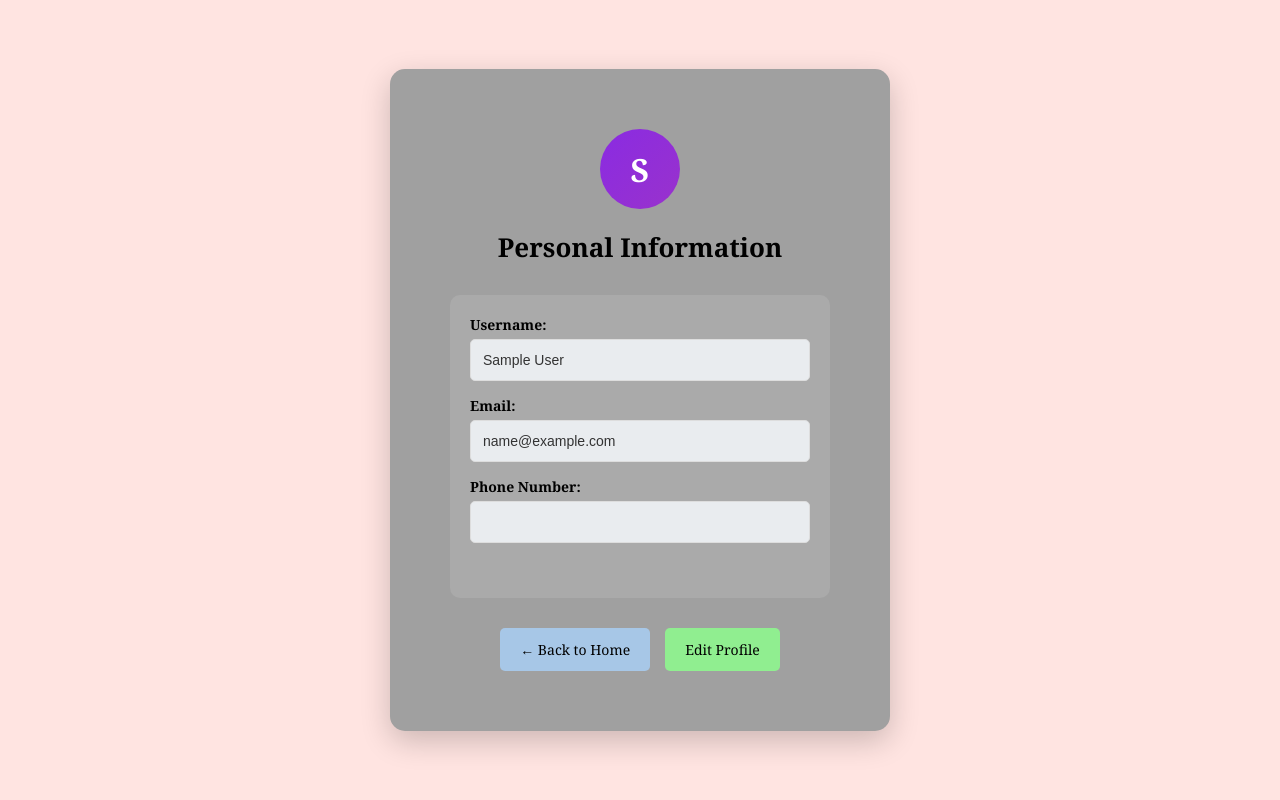
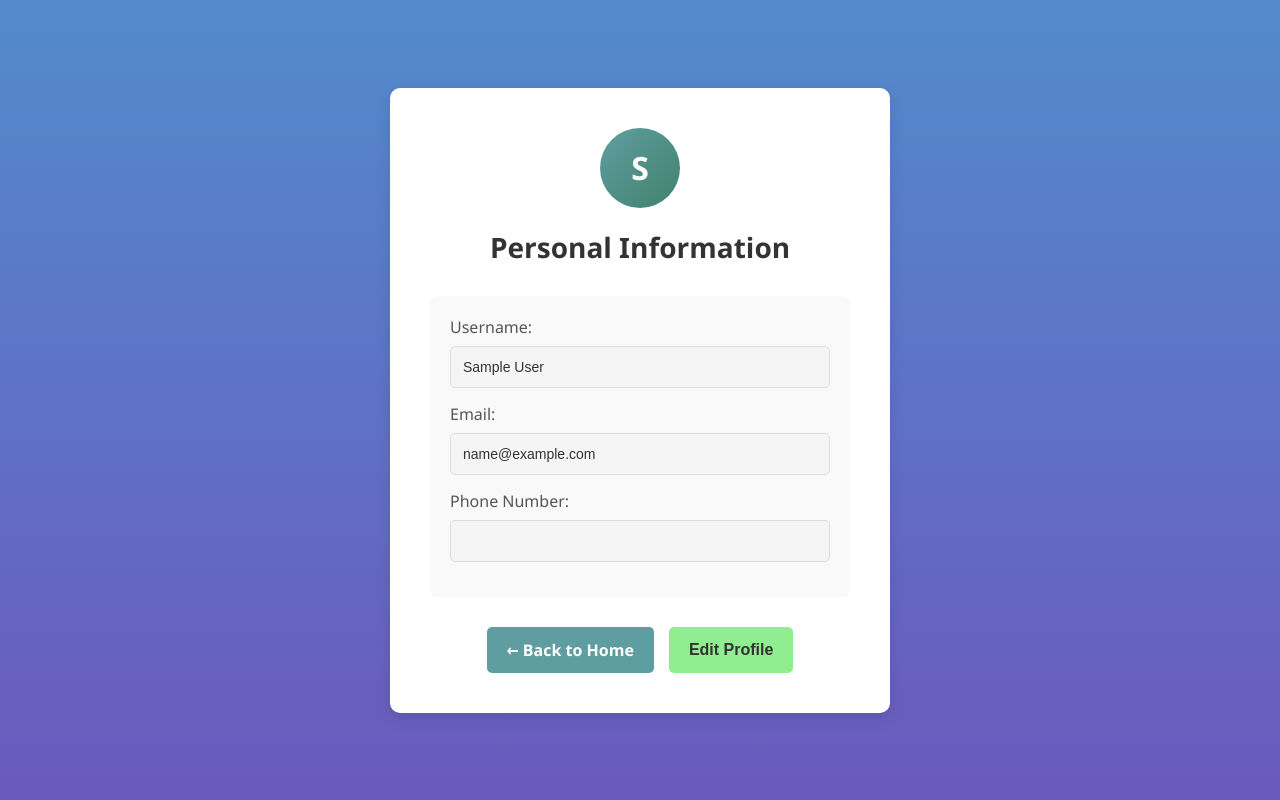
Before and after one commit to nightslash6/MP, a PHP site: page /user_profile.php in a window 1280 px wide. Run offline with PHP 8.4, Linux system fonts and the light colour scheme; the visitor is signed in with stand-in values (Sample User, id 1).

Commit message:
Update user_profile.php
changed the css to match

```diff
--- a/user_profile.php
+++ b/user_profile.php
@@ -56,45 +56,64 @@ if (!$UserRecord) {
         }
 
         body {
+            min-height: 100vh;
+            background-color: #f8f9fa;
+            font-family: 'Segoe UI', Tahoma, Geneva, Verdana, sans-serif;
+            background: linear-gradient(rgb(82, 139, 205), rgb(107, 89, 189));
             display: flex;
             justify-content: center;
             align-items: center;
-            min-height: 100vh;
-            font-family: Cambria, serif;
-            background: #FFE4E1;
             padding: 20px;
         }
 
         .profile-container {
-            background: #a0a0a0;
-            position: relative;
-            padding: 60px;
-            border-radius: 15px;
-            box-shadow: 0px 10px 30px rgba(0, 0, 0, 0.2);
+            max-width: 500px;
+            width: 100%;
+            padding: 40px;
+            background: white;
+            border-radius: 10px;
+            box-shadow: 0 5px 15px rgba(0, 0, 0, 0.1);
             text-align: center;
-            width: 100%;
-            max-width: 500px;
+        }
+
+        .profile-avatar {
+            width: 80px;
+            height: 80px;
+            border-radius: 50%;
+            background: linear-gradient(135deg, #5F9EA0 0%, #40826D 100%);
+            display: flex;
+            align-items: center;
+            justify-content: center;
+            font-weight: bold;
+            font-size: 32px;
+            color: white;
+            margin: 0 auto 20px auto;
+        }
+
+        h1 {
+            font-size: 28px;
+            font-weight: 600;
+            color: #333;
+            margin-bottom: 30px;
+            text-align: center;
+        }
+
+        .user-info {
+            background: #f9f9f9;
+            padding: 20px;
+            border-radius: 8px;
+            margin-bottom: 20px;
         }
 
         .profile_display {
             text-align: left;
-            margin-bottom: 20px;
-        }
-
-        h1 {
-            font-size: 26px;
-            font-weight: 600;
-            color: #000;
-            margin-bottom: 30px;
-            text-align: center;
         }
 
         label {
-            font-size: 14px;
-            font-weight: 600;
-            color: #000;
+            font-weight: 500;
+            color: #555;
+            margin-bottom: 8px;
             display: block;
-            margin-bottom: 5px;
         }
 
         input {
@@ -104,13 +123,13 @@ if (!$UserRecord) {
             border-radius: 5px;
             font-size: 14px;
             margin-bottom: 15px;
-            background-color: #f8f9fa;
-            color: #333;
+            transition: border-color 0.3s ease;
         }
 
         input[readonly] {
-            background-color: #e9ecef;
+            background-color: #f5f5f5;
             cursor: not-allowed;
+            color: #333;
         }
 
         .button-container {
@@ -125,51 +144,34 @@ if (!$UserRecord) {
             text-decoration: none;
             padding: 12px 20px;
             border-radius: 5px;
-            font-family: Cambria, serif;
-            font-size: 14px;
-            color: black;
-            background: #A7C7E7;
+            font-size: 16px;
+            font-weight: bold;
             border: none;
             cursor: pointer;
-            transition: background-color 0.3s ease;
+            transition: background 0.3s ease;
         }
 
-        .home-button:hover, .edit-button:hover {
-            background: #78b0ec;
+        .home-button {
+            background: #5F9EA0; /* cadet blue */
+            color: white;
+        }
+
+        .home-button:hover {
+            background: #4c8b8d;
         }
 
         .edit-button {
-            background: #90EE90;
+            background: #90EE90; /* light green */
+            color: #333;
         }
 
         .edit-button:hover {
             background: #7FDD7F;
         }
 
-        .user-info {
-            background: rgba(255, 255, 255, 0.1);
-            padding: 20px;
-            border-radius: 10px;
-            margin-bottom: 20px;
-        }
-
-        .profile-avatar {
-            width: 80px;
-            height: 80px;
-            border-radius: 50%;
-            background: linear-gradient(135deg, #8a2be2 0%, #9932CC 100%);
-            display: flex;
-            align-items: center;
-            justify-content: center;
-            font-weight: bold;
-            font-size: 32px;
-            color: white;
-            margin: 0 auto 20px auto;
-        }
-
         @media (max-width: 480px) {
             .profile-container {
-                padding: 40px 20px;
+                padding: 30px 20px;
             }
 
             .button-container {
```
